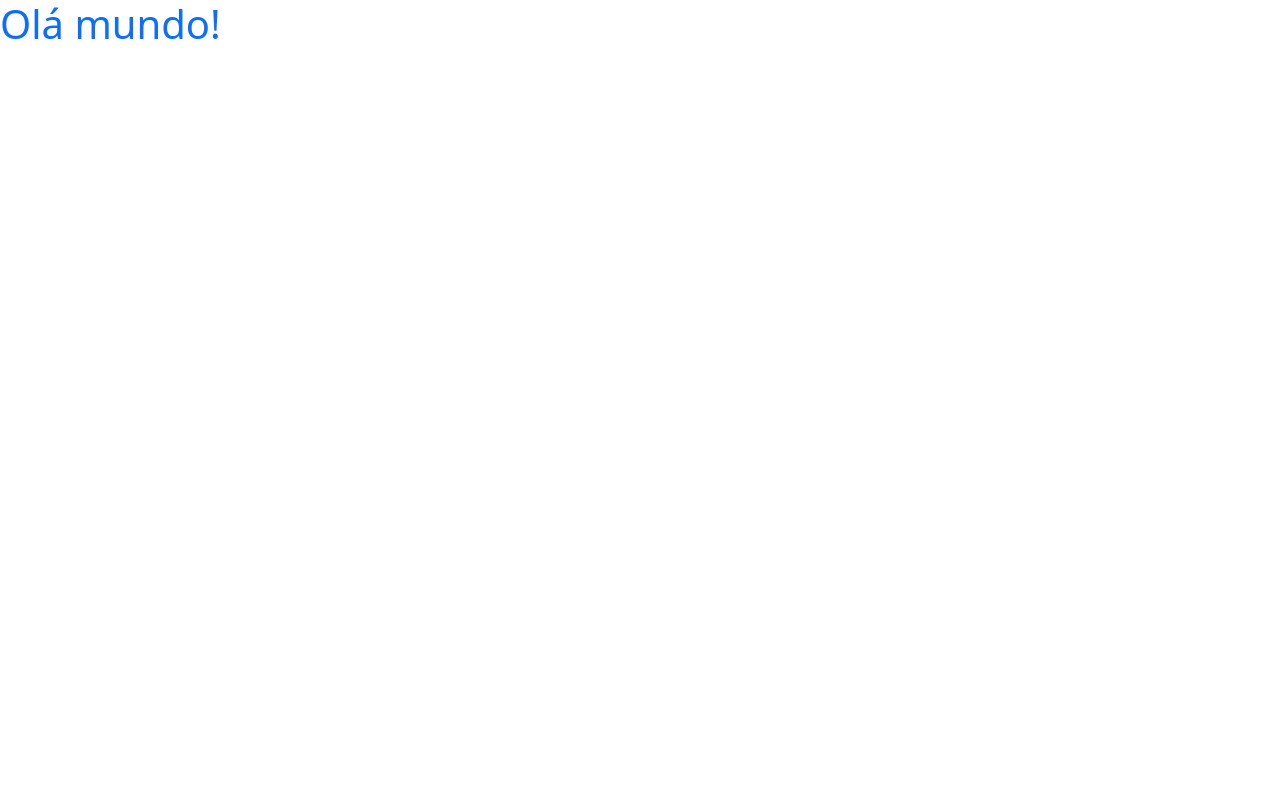
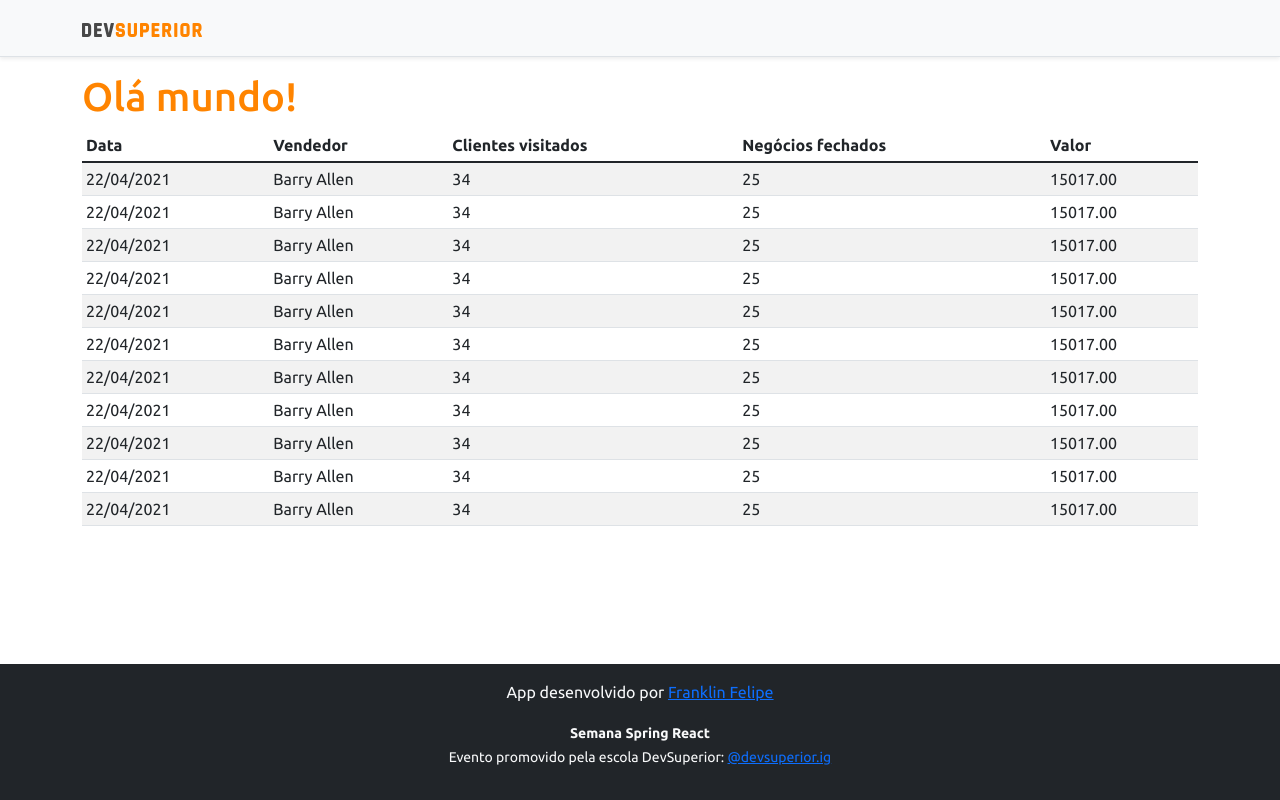
Before and after one commit to Frankfel/projeto-sds3, a React (Create React App) app in the folder frontend/: page / in a window 1280 px wide. Built offline with nearby package versions, Linux system fonts and the light colour scheme.

Commit message:
Basic static components

```diff
--- a/frontend/src/App.tsx
+++ b/frontend/src/App.tsx
@@ -1,8 +1,18 @@
-function App() {
+import DataTable from "components/DataTable";
+import Footer from "components/Footer";
+import  NavBar  from "components/NavBar";
+
+const App = () => {
   return (
-    <div>
+    <>
+    <NavBar />
+    <div className="container">
       <h1 className="text-primary">Olá mundo!</h1>
+
+    <DataTable />
     </div>
+    <Footer />
+    </>
   );
 }
 
--- a/frontend/src/assets/css/styles.css
+++ b/frontend/src/assets/css/styles.css
@@ -0,0 +1,32 @@
+@import url('https://fonts.googleapis.com/css2?family=Ubuntu:wght@300;400;500;700&display=swap');
+:root {
+    --color-primary: #FF8400;
+}
+
+html, body {
+    height: 100%;
+    font-family: "Ubuntu", sans-serif;
+}
+
+#root {
+    display: flex;
+    flex-direction: column;
+    height: 100%;
+}
+
+.content {
+    flex: 1 0 auto;
+}
+
+.footer {
+    flex-shrink: 0;
+    text-align: center;
+}
+
+.bg-primary {
+    background-color: var(--color-primary) !important;
+}
+
+.text-primary {
+    color: var(--color-primary) !important;
+}
--- /dev/null
+++ b/frontend/src/components/DataTable/index.tsx
@@ -0,0 +1,98 @@
+const DataTable = () => {
+    return (
+        <div className="table-responsive">
+    <table className="table table-striped table-sm">
+        <thead>
+            <tr>
+                <th>Data</th>
+                <th>Vendedor</th>
+                <th>Clientes visitados</th>
+                <th>Negócios fechados</th>
+                <th>Valor</th>
+            </tr>
+        </thead>
+        <tbody>
+            <tr>
+                <td>22/04/2021</td>
+                <td>Barry Allen</td>
+                <td>34</td>
+                <td>25</td>
+                <td>15017.00</td>
+            </tr>
+            <tr>
+                <td>22/04/2021</td>
+                <td>Barry Allen</td>
+                <td>34</td>
+                <td>25</td>
+                <td>15017.00</td>
+            </tr>
+            <tr>
+                <td>22/04/2021</td>
+                <td>Barry Allen</td>
+                <td>34</td>
+                <td>25</td>
+                <td>15017.00</td>
+            </tr>
+            <tr>
+                <td>22/04/2021</td>
+                <td>Barry Allen</td>
+                <td>34</td>
+                <td>25</td>
+                <td>15017.00</td>
+            </tr>
+            <tr>
+                <td>22/04/2021</td>
+                <td>Barry Allen</td>
+                <td>34</td>
+                <td>25</td>
+                <td>15017.00</td>
+            </tr>
+            <tr>
+                <td>22/04/2021</td>
+                <td>Barry Allen</td>
+                <td>34</td>
+                <td>25</td>
+                <td>15017.00</td>
+            </tr>
+            <tr>
+                <td>22/04/2021</td>
+                <td>Barry Allen</td>
+                <td>34</td>
+                <td>25</td>
+                <td>15017.00</td>
+            </tr>
+            <tr>
+                <td>22/04/2021</td>
+                <td>Barry Allen</td>
+                <td>34</td>
+                <td>25</td>
+                <td>15017.00</td>
+            </tr>
+            <tr>
+                <td>22/04/2021</td>
+                <td>Barry Allen</td>
+                <td>34</td>
+                <td>25</td>
+                <td>15017.00</td>
+            </tr>
+            <tr>
+                <td>22/04/2021</td>
+                <td>Barry Allen</td>
+                <td>34</td>
+                <td>25</td>
+                <td>15017.00</td>
+            </tr>
+            <tr>
+                <td>22/04/2021</td>
+                <td>Barry Allen</td>
+                <td>34</td>
+                <td>25</td>
+                <td>15017.00</td>
+            </tr>
+        </tbody>
+    </table>
+</div>
+    );
+}
+
+  export default DataTable;
--- /dev/null
+++ b/frontend/src/components/Footer/index.tsx
@@ -0,0 +1,13 @@
+const Footer = () => {
+    return (
+        <footer className="footer mt-auto py-3 bg-dark">
+        <div className="container">
+          <p className="text-light">App desenvolvido por <a href="https://github.com/Frankfel" target="_blank" rel="noreferrer">Franklin Felipe</a></p>
+          <p className="text-light"><small><strong>Semana Spring React</strong><br/>
+            Evento promovido pela escola DevSuperior: <a href="https://instagram.com/devsuperior.ig" target="_blank" rel="noreferrer">@devsuperior.ig</a></small></p>
+        </div>
+      </footer>
+    );
+}
+
+  export default Footer;
--- /dev/null
+++ b/frontend/src/components/NavBar/index.tsx
@@ -0,0 +1,15 @@
+import ImgDsDark from 'assets/img/ds-dark.svg';
+
+const NavBar = () => {
+    return (
+      <div className="d-flex flex-column flex-md-row align-items-center p-3 px-md-4 mb-3 bg-light border-bottom shadow-sm">
+      <div className="container">
+        <nav className="my-2 my-md-0 mr-md-3">
+          <img src={ImgDsDark} alt="DevSuperior" width="120" />
+        </nav>
+      </div>
+    </div>
+    );
+}
+
+  export default NavBar;
```
Also changed, not shown: frontend/src/assets/img/ds-dark.svg (added).
